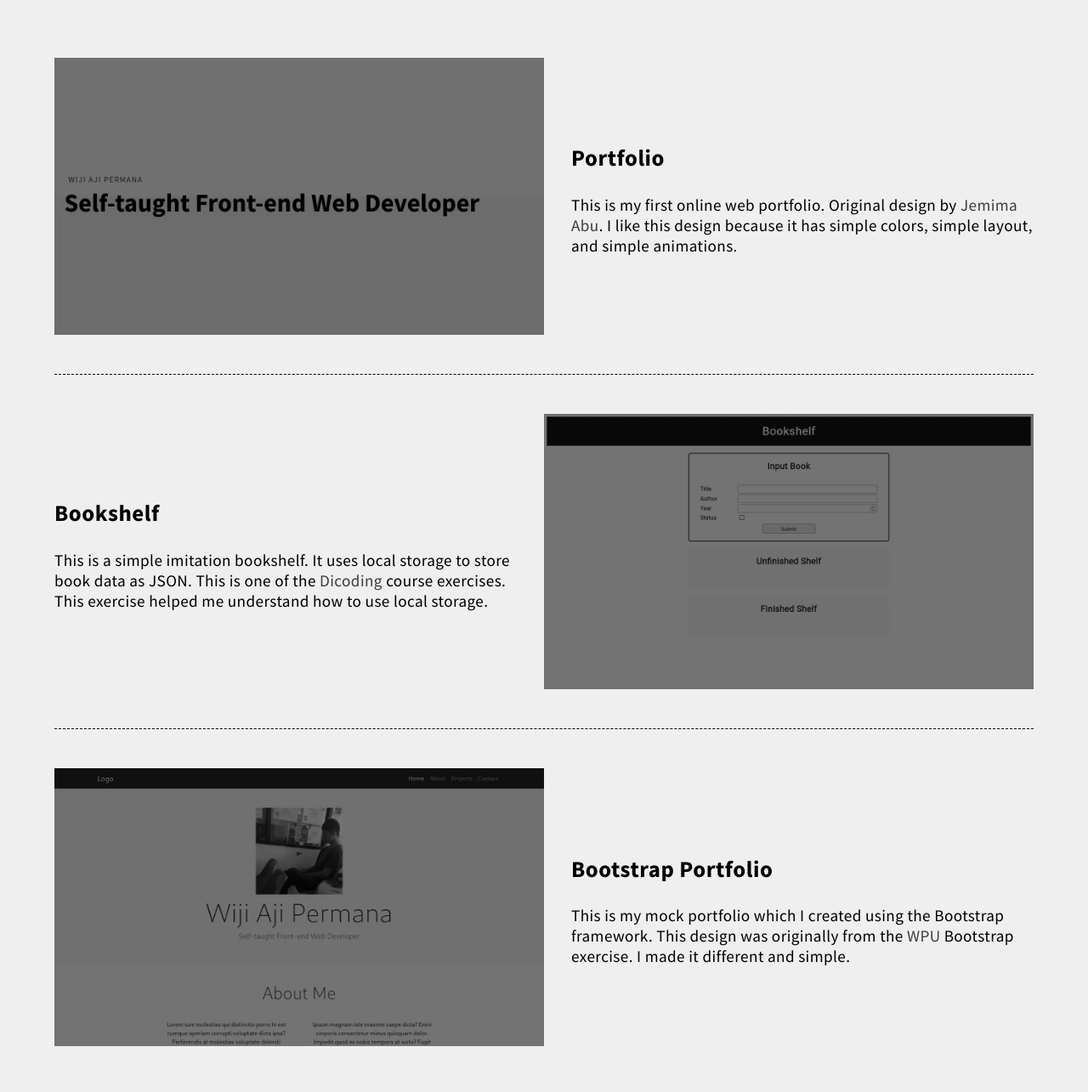
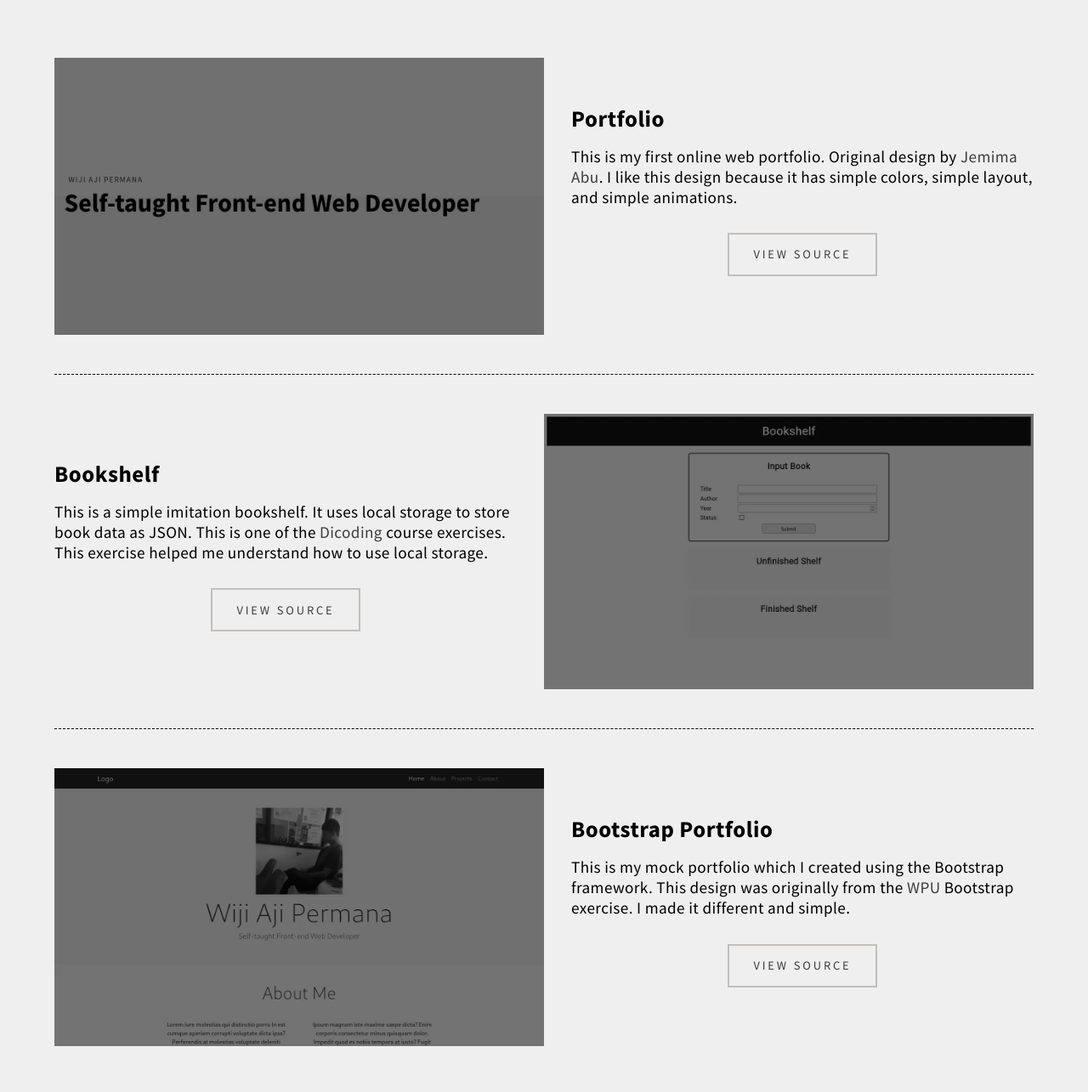
Before and after one commit to zqwirp/portfolio, a plain HTML site: page index.html in a window 1280 px wide. Shown: the part 2035-3320 px from the top of the page at 85% size. Drawn offline with Linux system fonts and the light colour scheme.

Commit message:
add project button

```diff
--- a/index.html
+++ b/index.html
@@ -76,6 +76,12 @@
                     design because it has simple colors, simple layout, and
                     simple animations.
                   </p>
+                  <a
+                    href="https://github.com/wijipermana/wijipermana.github.io"
+                    target="_blank"
+                    class="btn"
+                    >View Source</a
+                  >
                 </div>
               </div>
 
@@ -90,6 +96,12 @@
                     course exercises. This exercise helped me understand how to
                     use local storage.
                   </p>
+                  <a
+                    href="https://github.com/wijipermana/bookshelf"
+                    target="_blank"
+                    class="btn"
+                    >View Source</a
+                  >
                 </div>
               </div>
 
@@ -111,6 +123,12 @@
                     >
                     Bootstrap exercise. I made it different and simple.
                   </p>
+                  <a
+                    href="https://github.com/wijipermana/bootstrap-portfolio"
+                    target="_blank"
+                    class="btn"
+                    >View Source</a
+                  >
                 </div>
               </div>
             </div>
--- a/style.css
+++ b/style.css
@@ -4,6 +4,7 @@
   --shade-300: #8a8a8a;
   --shade-500: #3d3d3d;
   --grey-txt: #595959;
+  --grey-color: #c2bfbc;
 }
 
 body {
@@ -161,6 +162,35 @@ header.animate-background:before {
   width: 50%;
 }
 
+.text {
+  display: flex;
+  flex-direction: column;
+  gap: 1em;
+}
+
+.text * {
+  margin: 0;
+}
+
+.item .btn {
+  display: block;
+  margin: 1em auto;
+  padding: 1em 2em;
+  background-color: transparent;
+  border: solid 2px var(--grey-color);
+  text-transform: uppercase;
+  font-size: 0.9rem;
+  letter-spacing: 0.2em;
+  transition: border 500ms, background-color 500ms, color 500ms;
+}
+
+.item .btn:hover,
+.item .btn:active {
+  color: var(--background-color);
+  background-color: var(--shade-500);
+  border-color: var(--shade-500);
+}
+
 footer {
   display: flex;
   flex-direction: column;
```
